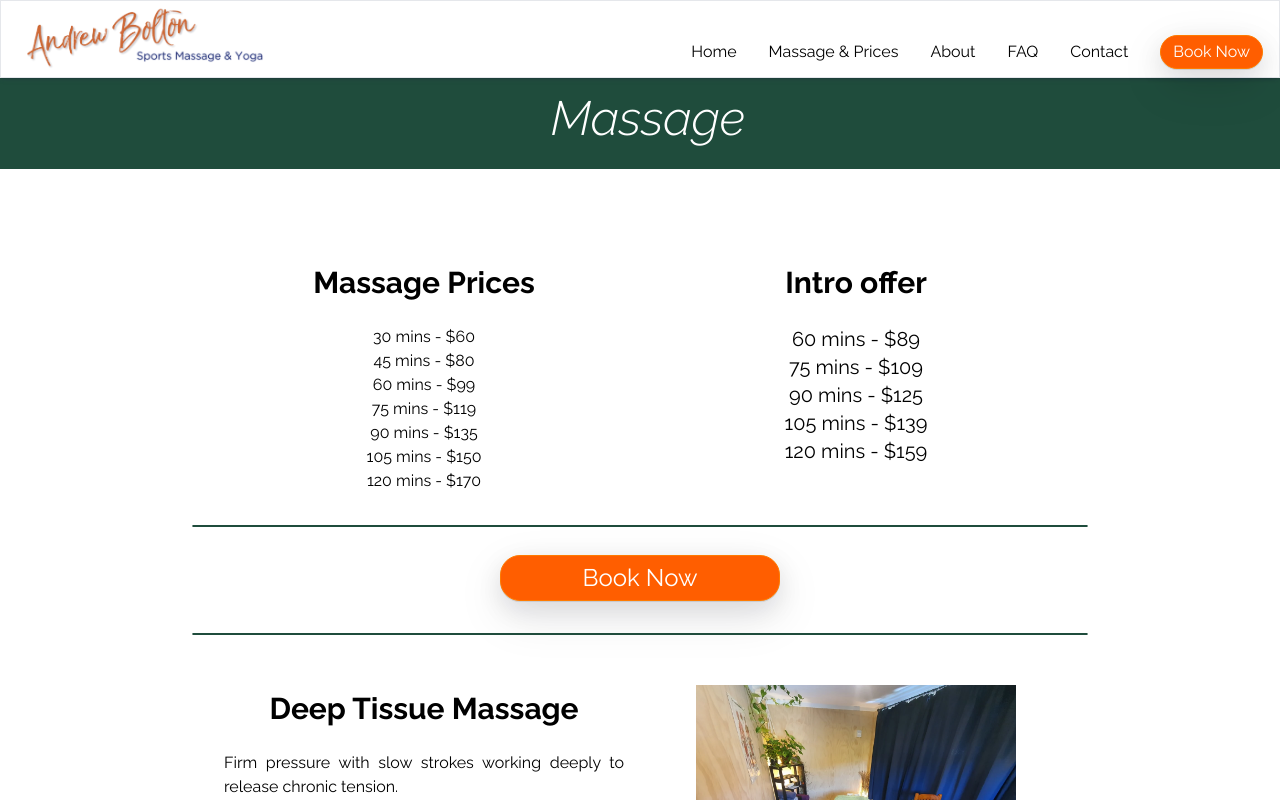
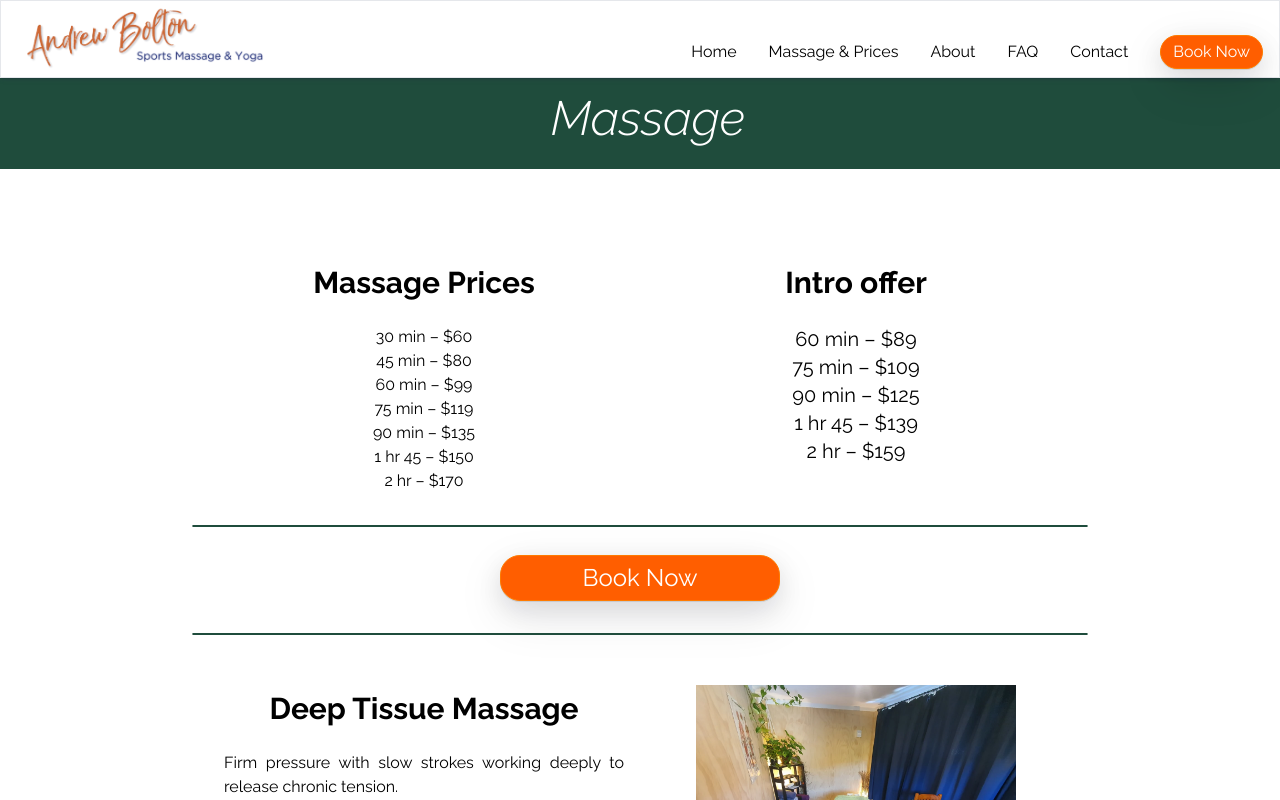
Before and after one commit to andrew-molten/absmassage, a Next.js app: page /massageprices in a window 1280 px wide. Shown: the top 800 px of the page. Built offline with nearby package versions, Linux system fonts and the light colour scheme; a web font is replaced by a local one.

Commit message:
change prices

```diff
--- a/src/app/massageprices/introOfferPrices.tsx
+++ b/src/app/massageprices/introOfferPrices.tsx
@@ -1,15 +1,14 @@
 export default function IntroOfferPrices() {
   return (
     <p className="text-xl">
-      60 mins - $89
+      60 min – $89
       <br />
-      75 mins - $109
+      75 min – $109
       <br />
-      90 mins - $125
+      90 min – $125
       <br />
-      105 mins - $139
-      <br />
-      120 mins - $159
+      1 hr 45 – $139
+      <br />2 hr – $159
     </p>
   )
 }
--- a/src/app/massageprices/prices.tsx
+++ b/src/app/massageprices/prices.tsx
@@ -1,19 +1,18 @@
 export default function Prices() {
   return (
     <p>
-      30 mins - $60
+      30 min – $60
       <br />
-      45 mins - $80
+      45 min – $80
       <br />
-      60 mins - $99
+      60 min – $99
       <br />
-      75 mins - $119
+      75 min – $119
       <br />
-      90 mins - $135
+      90 min – $135
       <br />
-      105 mins - $150
-      <br />
-      120 mins - $170
+      1 hr 45 – $150
+      <br />2 hr – $170
     </p>
   )
 }
--- a/src/app/page.tsx
+++ b/src/app/page.tsx
@@ -93,14 +93,14 @@ export default function Page() {
       />
       <div className="content-container remove-top-margin">
         <div className="break-line"></div>
-        <div className="row">
-          <div className="column center">
-            <h2 className="p-heading remove-top-margin">Prices</h2>
-            <Prices />
+        <div className="row items-center">
+          <div className="column center ">
+            <h2 className="p-heading   remove-top-margin">Intro offer</h2>
+            <IntroOfferPrices />
           </div>
           <div className="column center">
-            <h2 className="p-heading">Intro offer</h2>
-            <IntroOfferPrices />
+            <h2 className="p-heading  sm:remove-top-margin">Prices</h2>
+            <Prices />
           </div>
         </div>
         <div className="break-line"></div>
```
